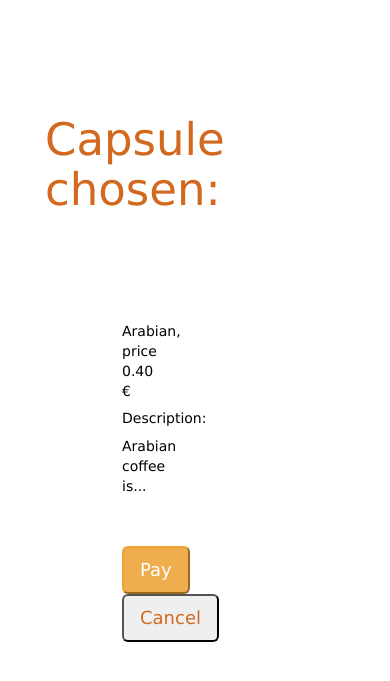
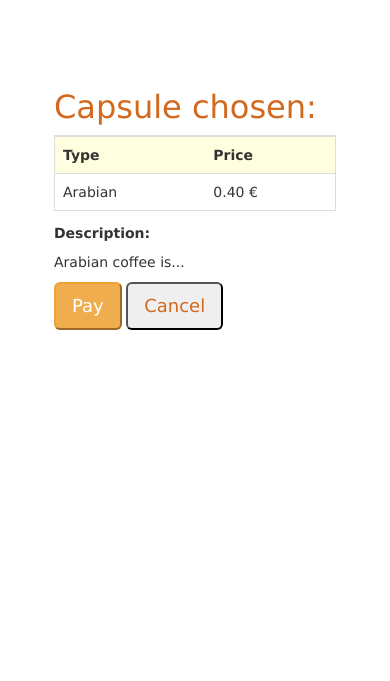
Before and after one commit to FrancescoGradi/VendingMachine, a Django app: page /coffee/Arabian/payment/ in a window 390 px wide. Shown: the top 681 px of the page. Run offline with Django 3.2, Linux system fonts and the light colour scheme; data comes from the database, SQL or seed files in the repository; both versions use the stored data as it was after the commit; some libraries are stand-ins or nearby versions.

Commit message:
Piccole miglioramenti mobile

```diff
--- a/VendingMachine/settings.py
+++ b/VendingMachine/settings.py
@@ -25,7 +25,7 @@ SECRET_KEY = 'aghy&&@v7v9fsj+29idk1rt(33w6yjo(0ku@o9sd3@!g%a-shy'
 # SECURITY WARNING: don't run with debug turned on in production!
 DEBUG = True
 
-ALLOWED_HOSTS = []
+ALLOWED_HOSTS = ['192.168.1.6', '192.168.1.102']
 
 
 # Application definition
--- a/coffee/static/coffee/css/custom.css
+++ b/coffee/static/coffee/css/custom.css
@@ -1,7 +1,6 @@
 /* CSS Document */
 
 body {
-    padding-top: 50px;
     text-align: left;
     background-size: cover;
     background-repeat: no-repeat;
@@ -11,8 +10,7 @@ body {
 h1 {
     text-align: left;
     font-family: Verdana;
-    font-size: 45px;
-    padding: 45px;
+    font-size: 32px;
     color: chocolate;
 }
 
@@ -21,14 +19,11 @@ h1 {
     font-family: Verdana;
     padding: 20px;
     color: black;
-    margin-left: 45px;
-    margin-right: 45px;
 }
 
 .coffeeList {
     text-align: left;
-    padding: 45px;
-    margin-left: 45px;
+    padding: 2em;
     color: chocolate;
     font-family: Verdana;
 }
@@ -45,10 +40,10 @@ a:hover {
 }
 
 .container-fluid {
-    margin-top: 3em;
-    margin-left: 3em;
-    margin-right: 55%;
-    margin-bottom: 3em;
+    max-width: 80%;
+    margin-left: auto;
+    margin-right: auto;
+    padding-top: 5em;
 }
 
 .list-group-item {
@@ -72,11 +67,12 @@ a:hover {
 }
 
 .login-div {
-  background: #ffffff none repeat scroll 0 0;
-  border-radius: 2px;
-  margin: 10px auto 30px;
-  max-width: 38%;
-  padding: 50px 70px 70px 71px;
+    background: #ffffff none repeat scroll 0 0;
+    border-radius: 2px;
+    max-width: 80%;
+    margin-left: auto;
+    margin-right: auto;
+    padding-top: 2em;
 }
 
 h2 {
@@ -89,3 +85,9 @@ h2 {
     margin-left: 25%;
     margin-right: 25%;
 }
+
+.table-warning {
+    background-color: lightyellow;
+    table-border-color-dark: chocolate;
+    table-border-color-light: lightyellow;
+}
--- a/coffee/templates/coffee/login.html
+++ b/coffee/templates/coffee/login.html
@@ -11,6 +11,8 @@
 
     <!-- Custom CSS: You can use this stylesheet to override any Bootstrap styles and/or apply your own styles -->
     <link href="{% static '/coffee/css/custom.css' %}" rel="stylesheet">
+
+    <meta name="viewport" content="width=device-width, initial-scale=1.0">
 
 </head>
 
--- a/coffee/templates/coffee/payment.html
+++ b/coffee/templates/coffee/payment.html
@@ -13,6 +13,8 @@
     <!-- Custom CSS: You can use this stylesheet to override any Bootstrap styles and/or apply your own styles -->
     <link href="{% static '/coffee/css/custom.css' %}" rel="stylesheet">
 
+    <meta name="viewport" content="width=device-width, initial-scale=1.0">
+
 </head>
 
 <body>
@@ -20,21 +22,33 @@
 <form action="{% url 'loginPage' capsule.coffeeType %}" method="post">
     {% csrf_token %}
 
+
+    <div class="container-fluid">
         <h1>Capsule chosen:</h1>
 
-    <div class="container-fluid">
-        <div class="paymentcss">{{ capsule }}, price {{ capsule.coffeePrice }} €
-            <h5>Description: </h5>
+        <div class="table-responsive">
+            <table class="table">
+                <tr class="table-warning">
+                    <td class="table-warning"><b>Type</b></td>
+                    <td class="table-warning"><b>Price</b></td>
+                </tr>
+                <tr>
+                    <td>{{ capsule }}</td>
+                    <td>{{ capsule.coffeePrice }} €</td>
+                </tr>
+            </table>
+        </div>
+
+        <h5><b>Description: </b></h5>
         <p>{{ capsule.coffeeDescription }}</p>
-        </div>
-        <div class="paymentcss">
+
         <input type="submit" class="btn-warning btn-lg" name="coffeeType" value="Pay">
         <a class="nounderline" href="{% url 'index' %}">
             <button type="button" class="btn-secondary btn-lg">
                     Cancel
             </button>
         </a>
-        </div>
+
     </div>
 
 </form>
```
Also changed, not shown: coffee/templates/coffee/erogation.html (+18 -3 lines), coffee/templates/coffee/index.html (+6 -3 lines), coffee/views.py (line endings or trailing spaces), db.sqlite3. Lines whose indentation alone changed are shown as unchanged.
